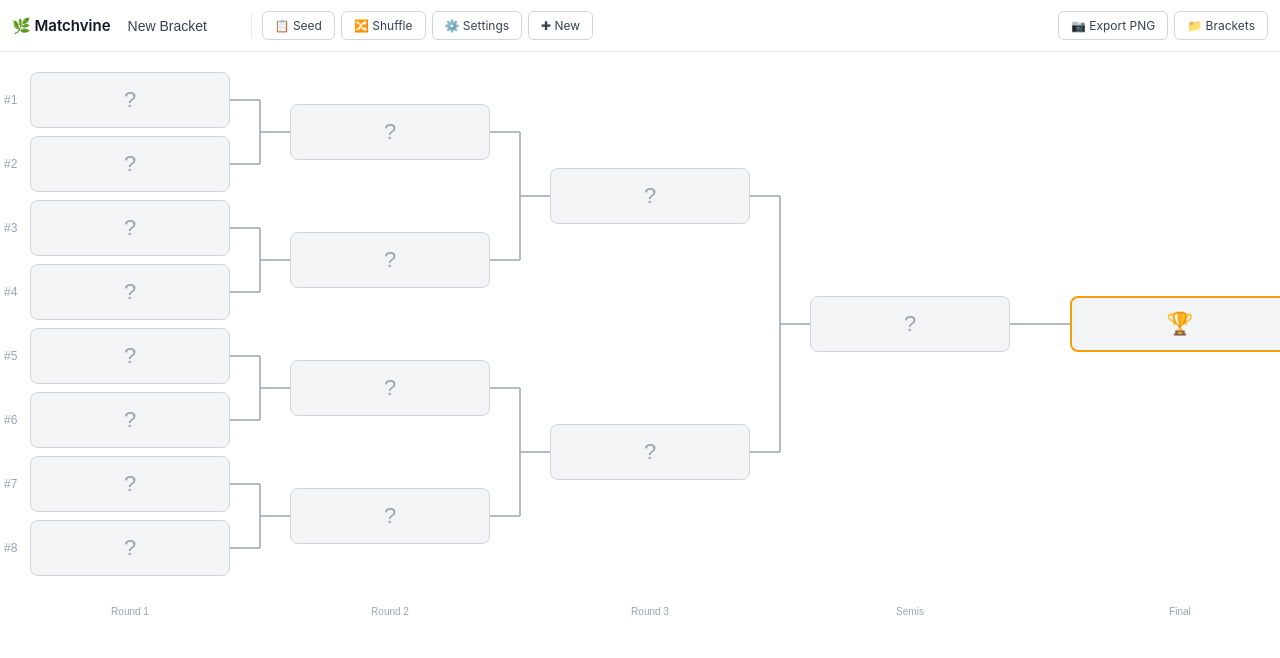
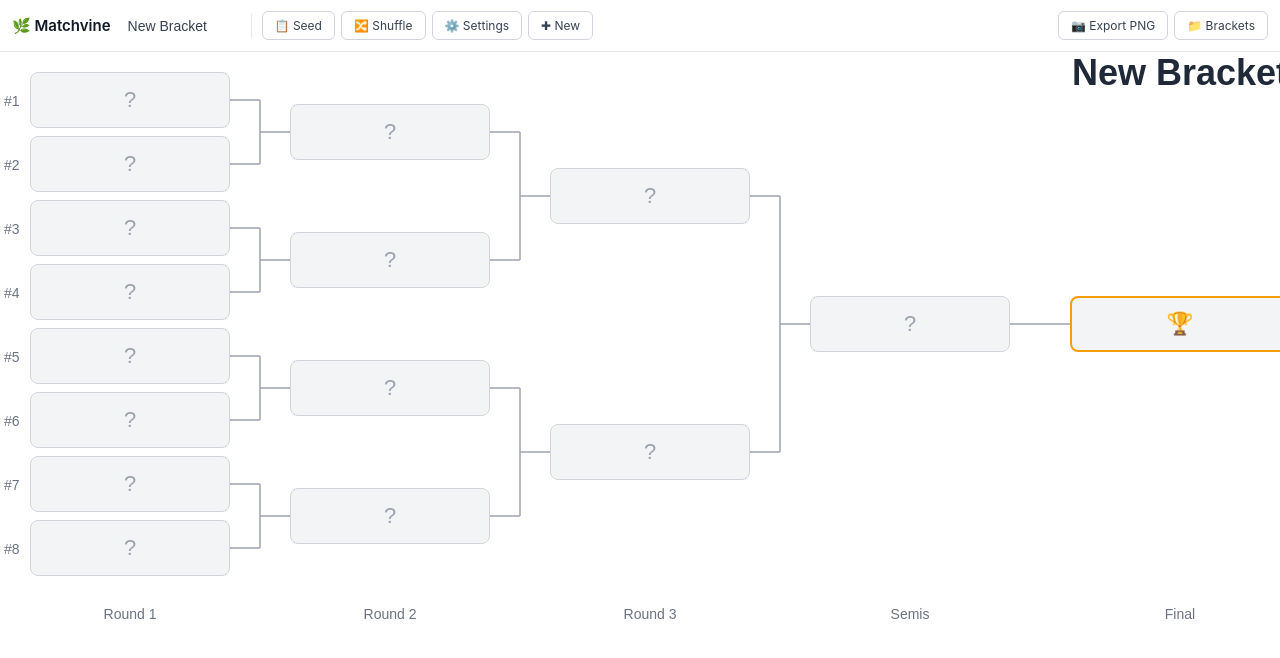
Before and after one commit to ttop/matchvine, a plain HTML site: page index.html in a window 1280 px wide. Both pictures are taken after a click on the button "Create Bracket". Drawn offline with Linux system fonts and the light colour scheme.

Commit message:
fix: bigger seed/round labels, canvas title, github link in settings

```diff
--- a/index.html
+++ b/index.html
@@ -277,16 +277,31 @@
     /* ── Round Labels ──────────────────────────────────────────────────────── */
     .round-label {
       position: absolute;
-      font-size: 10px;
-      color: #9ca3af;
+      font-size: 14px;
+      color: #6b7280;
       text-align: center;
+      font-weight: 500;
     }
 
     /* ── Seed Number Labels ────────────────────────────────────────────────── */
     .seed-number {
       position: absolute;
-      font-size: 12px;
-      color: #9ca3af;
+      font-size: 14px;
+      color: #6b7280;
+      font-weight: 500;
+    }
+
+    /* ── Bracket Title (on canvas) ────────────────────────────────────────── */
+    .bracket-title-display {
+      position: absolute;
+      text-align: center;
+      font-size: 36px;
+      font-weight: 700;
+      color: #1f2937;
+      cursor: pointer;
+    }
+    .bracket-title-display:hover {
+      color: #3b82f6;
     }
 
     /* ── Color Palette Grid ────────────────────────────────────────────────── */
@@ -814,6 +829,12 @@
             <span class="toggle-slider"></span>
           </label>
         </div>
+      </div>
+
+      <div style="margin-top: 16px; padding-top: 12px; border-top: 1px solid #e5e7eb; text-align: center;">
+        <a href="https://github.com/ttop/matchvine" target="_blank" style="color: #6b7280; font-size: 12px; text-decoration: none;">
+          🌿 Matchvine on GitHub
+        </a>
       </div>
 
     </div>
@@ -1489,6 +1510,24 @@
 
           cellWrapper.appendChild(seedEl);
         }
+      }
+
+      // -- Bracket title on canvas --
+      if (bracket.title) {
+        const titleEl = document.createElement('div');
+        titleEl.className = 'bracket-title-display';
+        titleEl.textContent = bracket.title;
+        // Center above the champion area
+        const titleWidth = 400;
+        titleEl.style.left = (championX + CHAMP_WIDTH / 2 - titleWidth / 2) + 'px';
+        titleEl.style.width = titleWidth + 'px';
+        titleEl.style.top = '0px';
+        titleEl.addEventListener('click', function() {
+          // Click title to edit it
+          const titleInput = document.getElementById('bracket-title');
+          titleInput.focus();
+        });
+        cellWrapper.appendChild(titleEl);
       }
     }
 
```
